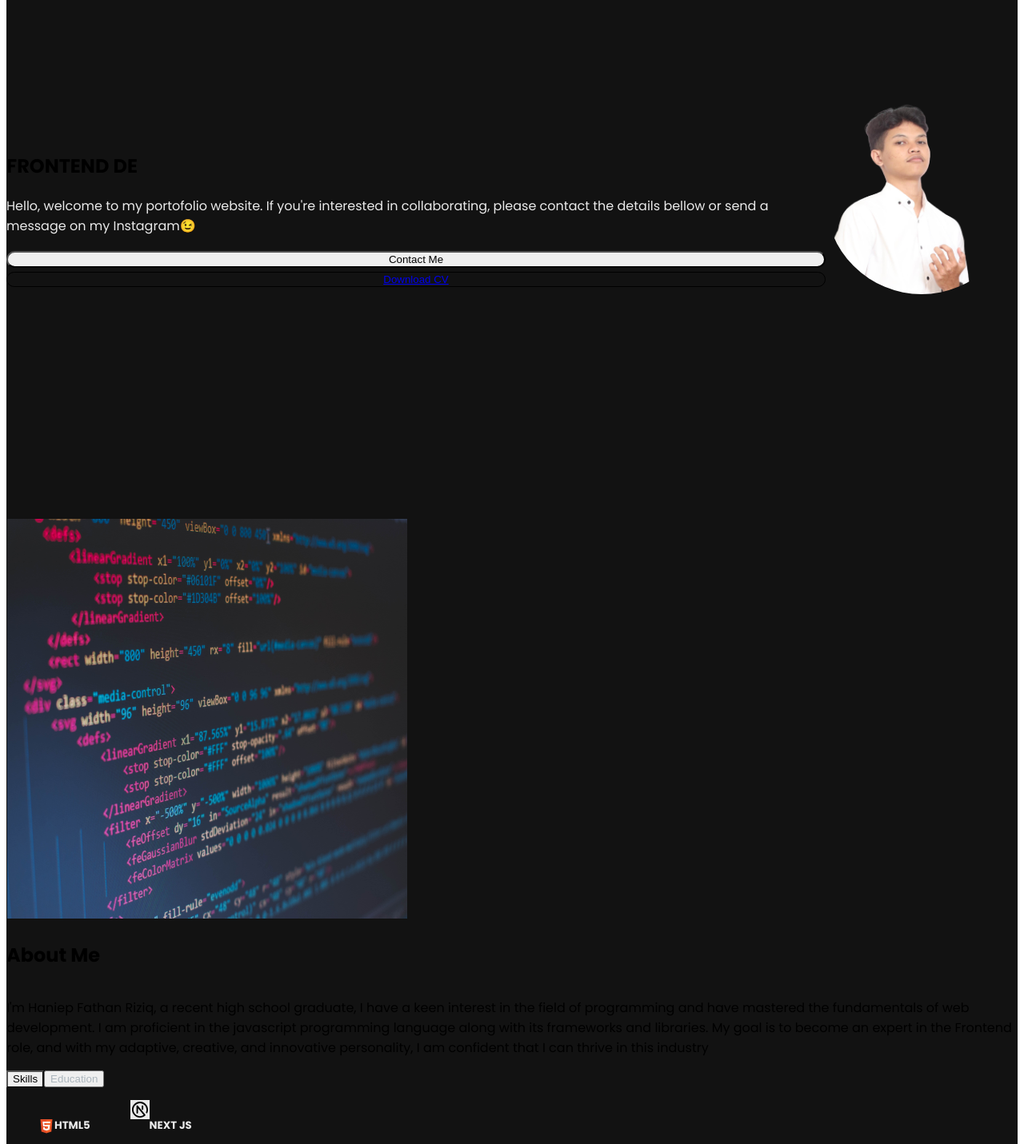
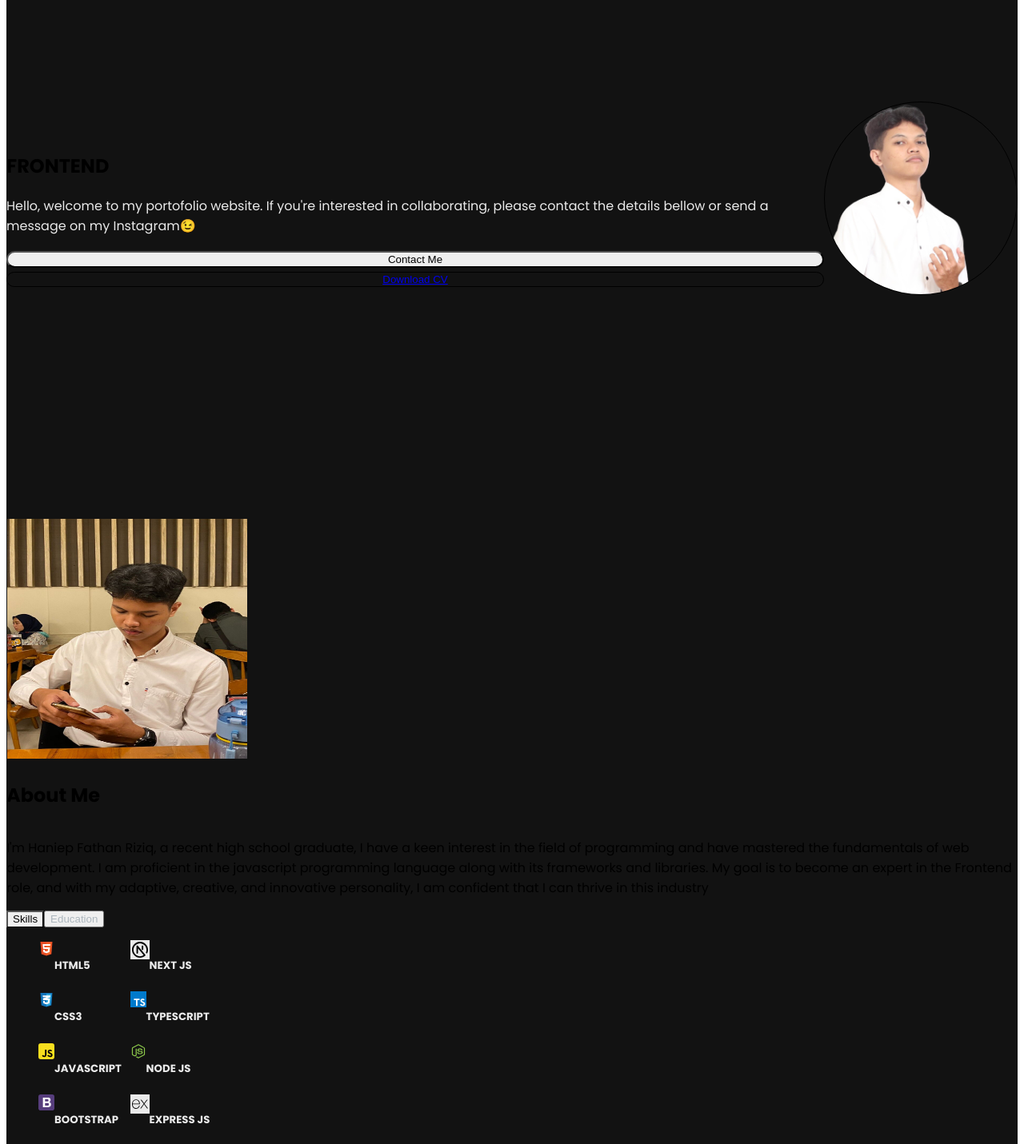
Before and after one commit to HanifFathan10/portofolio-nextjs, a Next.js app: page / in a window 1280 px wide. Shown: the part 160-1591 px from the top of the page at 80% size. Built offline with nearby package versions, Linux system fonts and the light colour scheme.

Commit message:
add effect transition

```diff
--- a/src/components/AboutSection/AboutSection.tsx
+++ b/src/components/AboutSection/AboutSection.tsx
@@ -2,6 +2,7 @@
 import Image from "next/image";
 import React, { useState, useTransition } from "react";
 import TabButton from "./TabButton";
+import { Reveal } from "../Reveal";
 
 const AboutSection = ({ id }: { id: string }) => {
   const [tab, setTab] = useState("skill");
@@ -19,8 +20,8 @@ const AboutSection = ({ id }: { id: string }) => {
       id: "skill",
       content: (
         <ul className="flex gap-2 pl-2 font-semibold text-base text-[#eaeaea]">
-          <div className="flex flex-col justify-center mt-4">
-            <li className="flex gap-2 items-center">
+          <div className="flex flex-col mt-2">
+            <li className="flex gap-2 mt-2">
               <Image src={"/svg/html.svg"} alt="html" width={20} height={20} />
               <h5 className="text-xs md:text-base">HTML5</h5>
             </li>
@@ -76,7 +77,7 @@ const AboutSection = ({ id }: { id: string }) => {
       content: (
         <ul className="pl-2 font-semibold">
           <li className="flex gap-2 mt-2">
-            <Image src={"/img/bppi.jpeg"} alt="bppi" width={23} height={20} className="rounded-lg" />
+            <Image src={"/img/bppi.jpeg"} alt="bppi" width={20} height={20} className="rounded-lg" />
             <h5 className="text-md">SMA BPPI BALEENDAH</h5>
           </li>
         </ul>
@@ -84,9 +85,10 @@ const AboutSection = ({ id }: { id: string }) => {
     },
   ];
   return (
-    <section className="text-white mt-44 sm:mt-20" id={id}>
+    <Reveal>
+      <section className="text-white mt-44 sm:mt-20 min-h-screen" id={id}>
         <div className="md:grid md:grid-cols-2 gap-8 items-center py-8 px-4 xl:gap-16 sm:py-16 xl:px-16 justify-between">
-        <Image src={"/img/about.jpg"} alt="about" width={500} height={500} className="rounded-lg border border-fuchsia-500 shadow-fuchsia-400 shadow-lg" />
+          <Image src={"/img/About.jpg"} alt="about" width={300} height={300} className="rounded-lg border border-fuchsia-500 shadow-sky-500 shadow-2xl bg-cover bg-center" />
           <div className="mt-20 md:mt-0 text-lg flex flex-col h-full">
             <h1 className="text-3xl md:text-4xl font-bold text-white mb-4">About Me</h1>
             <p className="text-xs lg:text-sm">I'm Haniep Fathan Riziq, a recent high school graduate, I have a keen interest in the field of programming and have mastered the fundamentals of web development. I am proficient in the javascript programming language along with its frameworks and libraries. My goal is to become an expert in the Frontend role, and with my adaptive, creative, and innovative personality, I am confident that I can thrive in this industry</p>
@@ -104,6 +106,7 @@ const AboutSection = ({ id }: { id: string }) => {
           </div>
         </div>
       </section>
+    </Reveal>
   );
 };
 
--- a/src/components/EmailSection/EmailSection.tsx
+++ b/src/components/EmailSection/EmailSection.tsx
@@ -3,6 +3,7 @@ import Image from "next/image";
 import Link from "next/link";
 import React, { useRef, useState } from "react";
 import emailjs from "@emailjs/browser";
+import { Reveal } from "../Reveal";
 
 const EmailSection = ({ id }: { id: any }) => {
   const form = useRef<HTMLFormElement | any>(null);
@@ -37,6 +38,7 @@ const EmailSection = ({ id }: { id: any }) => {
   };
 
   return (
+    <Reveal>
       <section
         className="grid md:grid-cols-2 my-12 md:md-12 py-24 gap-4 relative"
         id={id}
@@ -149,6 +151,7 @@ const EmailSection = ({ id }: { id: any }) => {
           </form>
         </div>
       </section>
+    </Reveal>
   );
 };
 
--- a/src/components/HeroSection/HeroSection.tsx
+++ b/src/components/HeroSection/HeroSection.tsx
@@ -19,7 +19,7 @@ const HeroSection = () => {
   return (
     <section>
       <div className="flex max-md:flex-col min-h-screen items-center-center justify-center gap-16">
-        <motion.div initial={{ opacity: 0, scale: 0.5 }} animate={{ opacity: 1, scale: 1 }} transition={{ duration: 0.8 }} className="col-span-4 place-self-center text-left">
+        <motion.div initial={{ x: "-10vw", y: "-10vw" }} animate={{ x: 0, y: 0 }} transition={{ duration: 1.1 }} className="col-span-4 place-self-center text-left">
           <h1 className="text-white mb-4 text-4xl sm:text-5xl lg:text-5xl font-extrabold">
             <span className="text-transparent bg-clip-text bg-gradient-to-r from-sky-700 via-cyan-500 to-cyan-300">Hello, I'm</span>
             <br />
@@ -37,8 +37,8 @@ const HeroSection = () => {
             </button>
           </div>
         </motion.div>
-        <motion.div initial={{ opacity: 0, scale: 0.5 }} animate={{ opacity: 1, scale: 1 }} transition={{ duration: 0.8 }} className="col-span-5 place-self-center">
-          <div className="rounded-full bg-transparent shadow-sky-400 shadow-2xl w-[240px] h-[240px] sm:w-[250px] sm:h-[250px] md:h-[300px] md:w-[300px] lg:w-[350px] lg:h-[350px] overflow-hidden">
+        <motion.div initial={{ x: "10vw", y: "10vw" }} animate={{ x: 0, y: 0 }} transition={{ duration: 1.1 }} className="col-span-5 place-self-center">
+          <div className="rounded-full bg-transparent shadow-sky-400 shadow-2xl w-[240px] h-[240px] sm:w-[250px] sm:h-[250px] md:h-[300px] md:w-[300px] lg:w-[350px] lg:h-[350px] border border-fuchsia-300 overflow-hidden">
             <Image src="/img/hanif.png" alt="hanif image" className="relative -top-[32px] md:-top-[16px] left-8 md:left-[56px] lg:-top-3 lg:left-16 w-[180px] h-auto lg:w-[220px]" width={180} height={180} />
           </div>
         </motion.div>
--- a/src/components/ProjectsSection/ProjectsSection.tsx
+++ b/src/components/ProjectsSection/ProjectsSection.tsx
@@ -2,6 +2,7 @@
 import React, { useRef } from "react";
 import ProjectCart from "./ProjectCart";
 import { motion, useInView } from "framer-motion";
+import { Reveal } from "../Reveal";
 
 export interface Iproject {
   id?: number;
@@ -34,6 +35,7 @@ const ProjectsSection = ({ id }: { id: any }) => {
     animate: { y: 0, opacity: 1 },
   };
   return (
+    <Reveal>
       <section
         ref={ref}
         className="flex flex-col justify-center items-center"
@@ -65,6 +67,7 @@ const ProjectsSection = ({ id }: { id: any }) => {
           })}
         </ul>
       </section>
+    </Reveal>
   );
 };
 
--- /dev/null
+++ b/src/components/Reveal.tsx
@@ -0,0 +1,24 @@
+"use client";
+import { useAnimation, useInView, motion } from "framer-motion";
+import { useEffect, useRef } from "react";
+
+interface Ireveal {
+  children: JSX.Element;
+}
+
+export const Reveal = ({ children }: Ireveal) => {
+  const ref = useRef(null);
+  const IsInView = useInView(ref, { once: true });
+  const mainControls = useAnimation();
+
+  useEffect(() => {
+    IsInView && mainControls.start("visible");
+  }, [IsInView]);
+  return (
+    <main ref={ref}>
+      <motion.div className="" variants={{ hidden: { opacity: 1, y: 75 }, visible: { opacity: 1, y: 0 } }} initial="hidden" animate={mainControls} transition={{ duration: 0.5, delay: 0.25 }}>
+        {children}
+      </motion.div>
+    </main>
+  );
+};
```
Also changed, not shown: src/app/layout.tsx (+2 -9 lines), public/img/about.jpg. Lines whose indentation alone changed are shown as unchanged.
